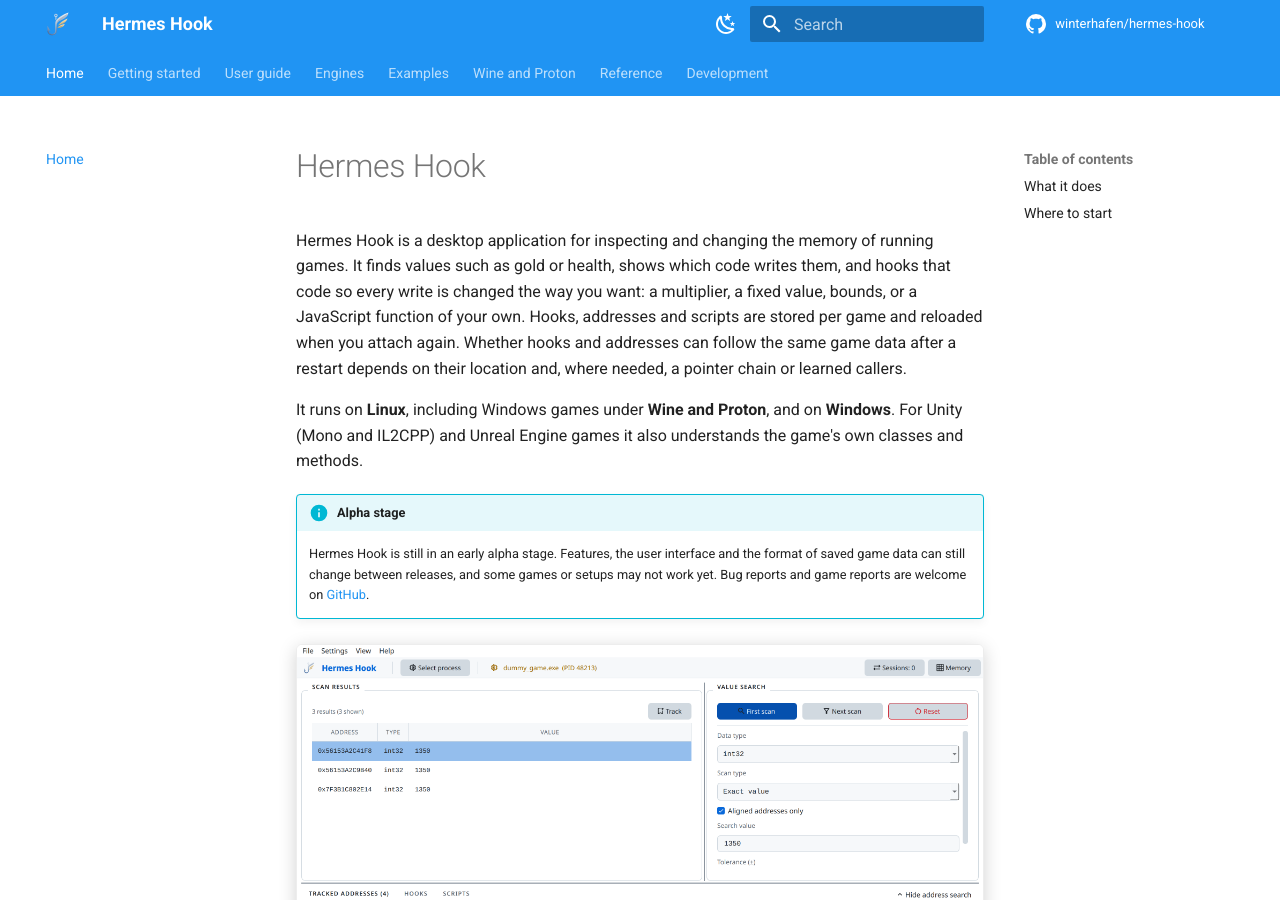
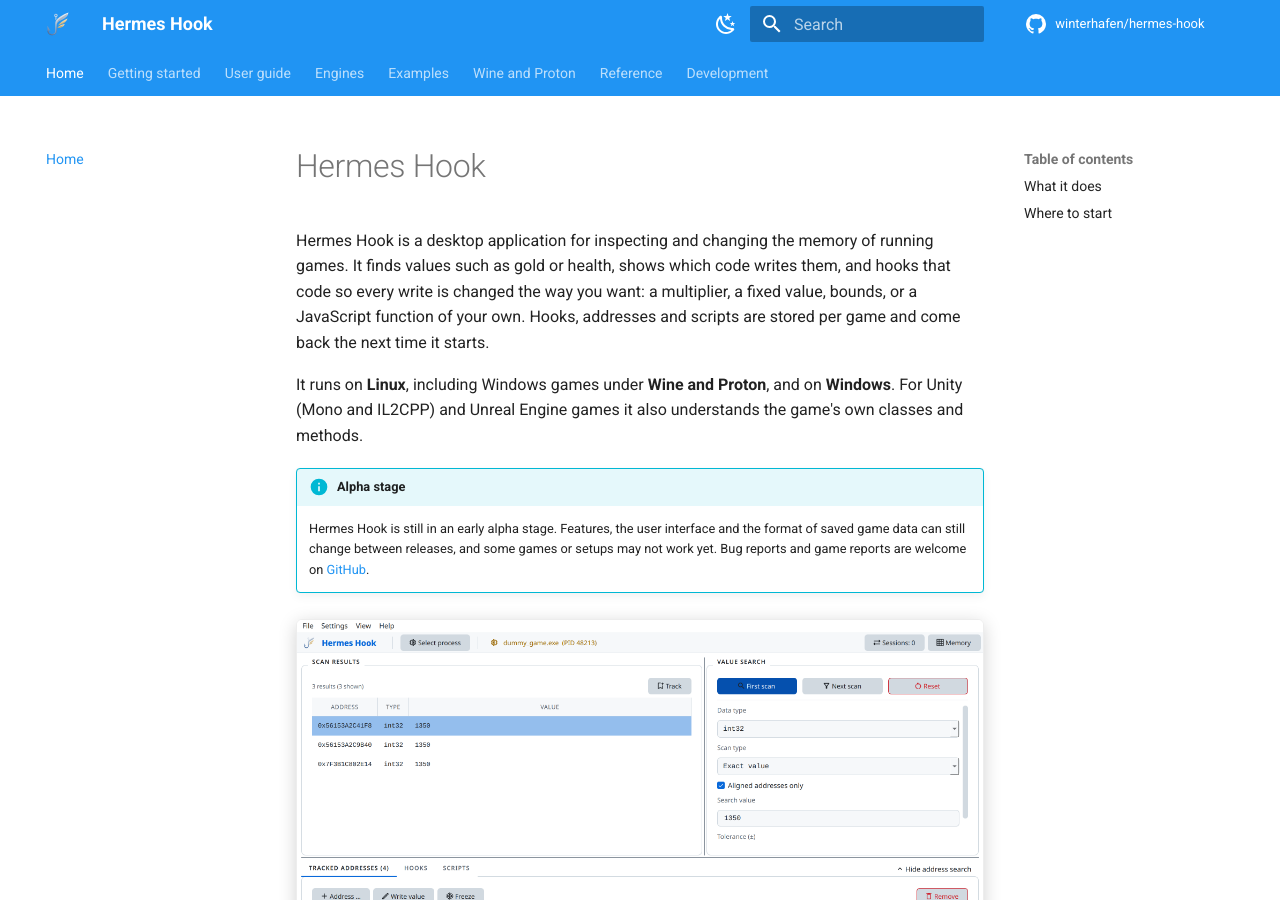
Before and after one commit to grembyte/grembyte, an MkDocs documentation site: the page built from docs/index.md, in a window 1280 px wide and 900 px high. Built offline with MkDocs 1.6.1 and Material for MkDocs 9.7.7, drawn with Linux system fonts in a browser that asks for light colours; comment, search, counter and statistics services are not loaded; some of the changed text lies outside the part shown.

Commit message:
docs: clarify ptrace hook behavior

```diff
--- a/docs/index.md
+++ b/docs/index.md
@@ -1,13 +1,14 @@
 # Hermes Hook
 
-Hermes Hook is a desktop application for inspecting and changing the memory of running games. It finds values such as gold or health, shows which code writes them, and hooks that code so every write is changed the way you want: a multiplier, a fixed value, bounds, or a JavaScript function of your own. Hooks, addresses and scripts are stored per game and reloaded when you attach again. Whether hooks and addresses can follow the same game data after a restart depends on their location and, where needed, a pointer chain or learned callers.
+Hermes Hook is a desktop application for inspecting and changing the memory of running games. It finds values such as gold or health, shows which code writes them, and hooks that code so every write is changed the way you want: a multiplier, a fixed value, bounds, or a JavaScript function of your own. Hooks, addresses and scripts are stored per game and come back the next time it starts.
 
 It runs on **Linux**, including Windows games under **Wine and Proton**, and on **Windows**. For Unity (Mono and IL2CPP) and Unreal Engine games it also understands the game's own classes and methods.
 
 !!! info "Alpha stage"
     Hermes Hook is still in an early alpha stage. Features, the user interface and the format of saved game data can still change between releases, and some games or setups may not work yet. Bug reports and game reports are welcome on [GitHub](https://github.com/winterhafen/hermes-hook/issues).
 
-<figure markdown="span">
+<figure
+markdown="span">
   ![Hermes Hook main window with scan results and tracked addresses](assets/screenshots/main-window-dark.webp#only-dark)
   ![Hermes Hook main window with scan results and tracked addresses](assets/screenshots/main-window-light.webp#only-light)
   <figcaption>The main window after a few scans for the gold of the test game: results on the left, the value search on the right, tracked addresses with their pointer chains below.</figcaption>
@@ -50,7 +51,7 @@ It runs on **Linux**, including Windows games under **Wine and Proton**, and on
 
     ---
 
-    Change every write at that instruction: multiply, fix, clamp or compute the value in JavaScript. Module-based hooks are reinstalled when their write site still matches; hooks on JIT code need a pointer chain to be saved across restarts.
+    Change every write at that instruction: multiply, fix, clamp or compute the value in JavaScript. Hooks are reinstalled automatically.
 
     [:octicons-arrow-right-24: Hooks](guide/hooks.md)
 
```
Also changed, not shown: README.md (+1 -1 lines), docs/guide/hooks.md (+1 -1 lines).
